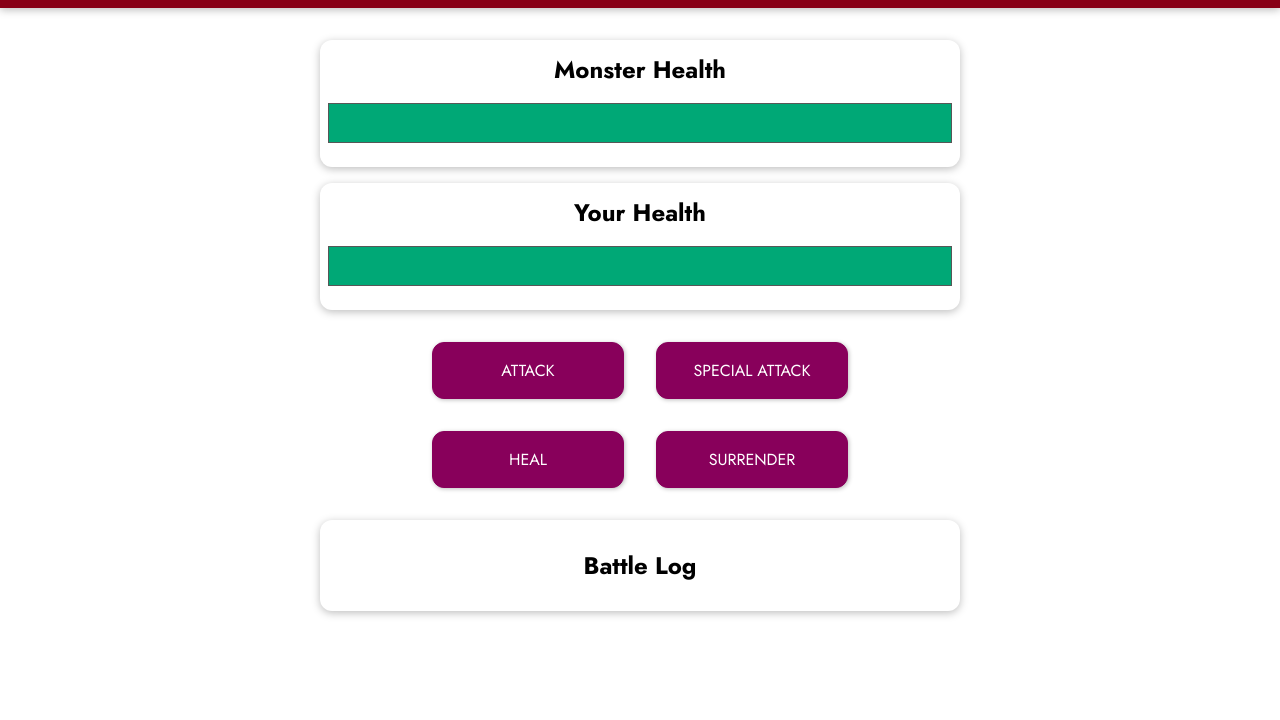
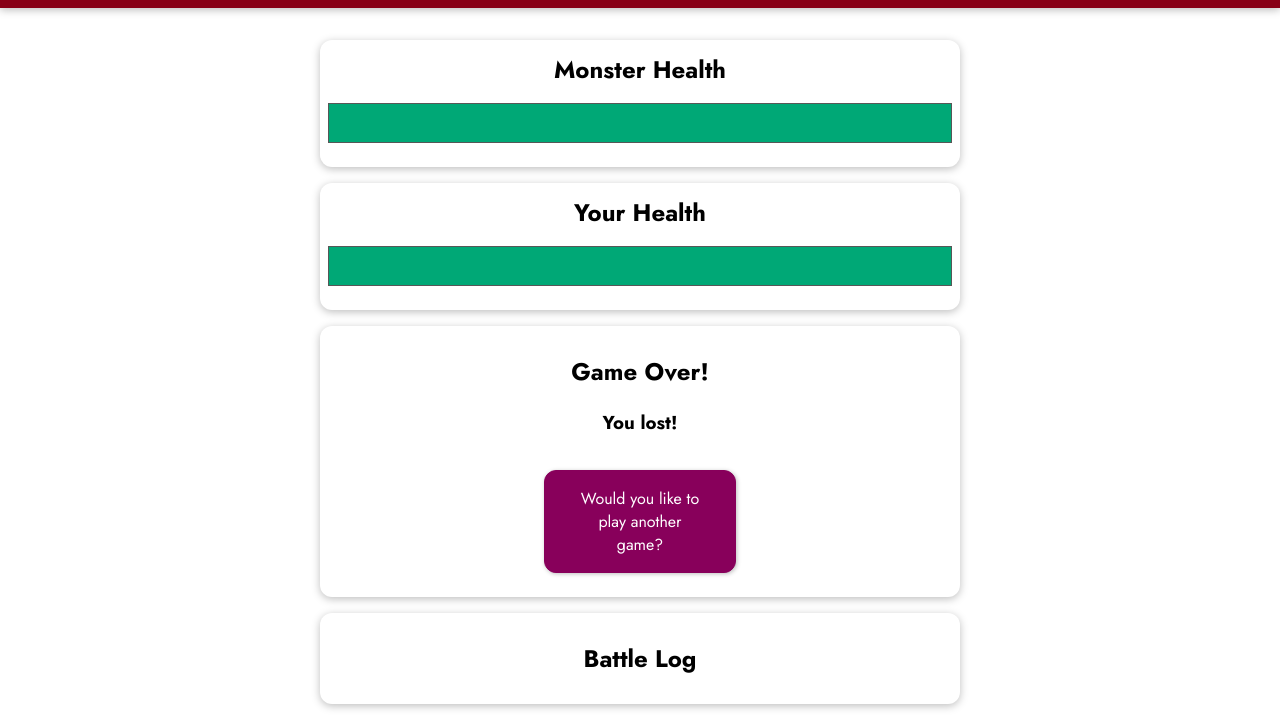
Before and after one commit to christianparker512/MonsterSlayerVue, a website built with Parcel: page index.html in a window 1280 px wide. Both pictures are taken after a click on the button "SURRENDER". Shown: the part 97-817 px from the top of the page. Built offline with nearby package versions, Linux system fonts and the light colour scheme.

Commit message:
coffee is for closers. Never surrender, but if you want to. This will show you how

```diff
--- a/index.html
+++ b/index.html
@@ -34,12 +34,13 @@
     <h3 v-if="winner === 'monster'">You lost!</h3>
     <h3 v-else-if="winner === 'player'">You won!</h3>
     <h3 v-else>It's a draw!</h3>
+    <button @click="startGame">Would you like to play another game?</button>
   </section>
-  <section id="controls">
+  <section id="controls" v-else>
     <button @click="attackMonster">ATTACK</button>
     <button :disabled="mayUseSpecialAttack" @click="specialAttackMonster">SPECIAL ATTACK</button>
     <button @click="healPlayer">HEAL</button>
-    <button>SURRENDER</button>
+    <button @click="surrender">SURRENDER</button>
   </section>
   <section id="log" class="container">
     <h2>Battle Log</h2>
--- a/js/app.js
+++ b/js/app.js
@@ -13,9 +13,15 @@
   },
   computed: {
     monsterBarStyles() {
+      if(this.monsterHealth<0){
+        return {width: '0%'};
+      }
       return { width: this.monsterHealth + '%' };
     },
     playerBarStyles() {
+      if(this.playerHealth<0) {
+        return {width: '0%'};
+      }
       return { width: this.playerHealth + '%' };
     },
     mayUseSpecialAttack() {
@@ -43,6 +49,13 @@
     }
   },
   methods: {
+    startGame(){
+      this.playerHealth= 100;
+      this.monsterHealth =100;
+      this.winner=null;
+      this.currentRound=0;
+      this
+    },
     attackMonster() {
       this.currentRound++;
       const attackValue = getRandomValue(5, 12);
@@ -69,6 +82,9 @@
       }
       this.attackPlayer();
     },
+    surrender(){
+      this.winner='monster';
+    }
   },
 });
 
```
